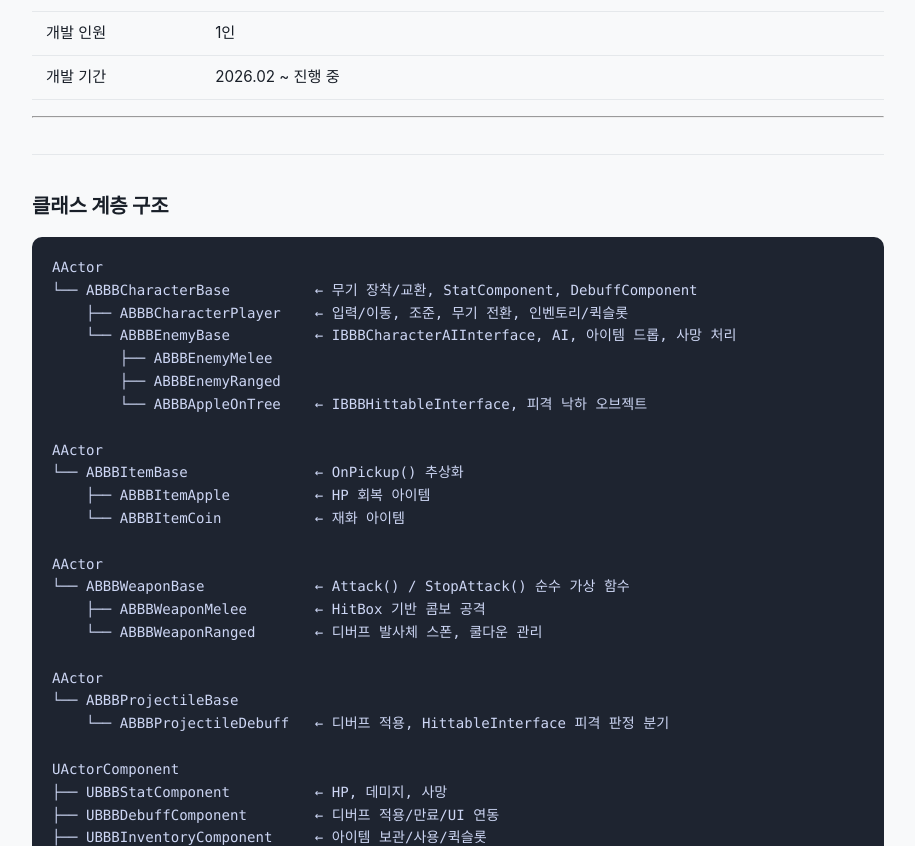
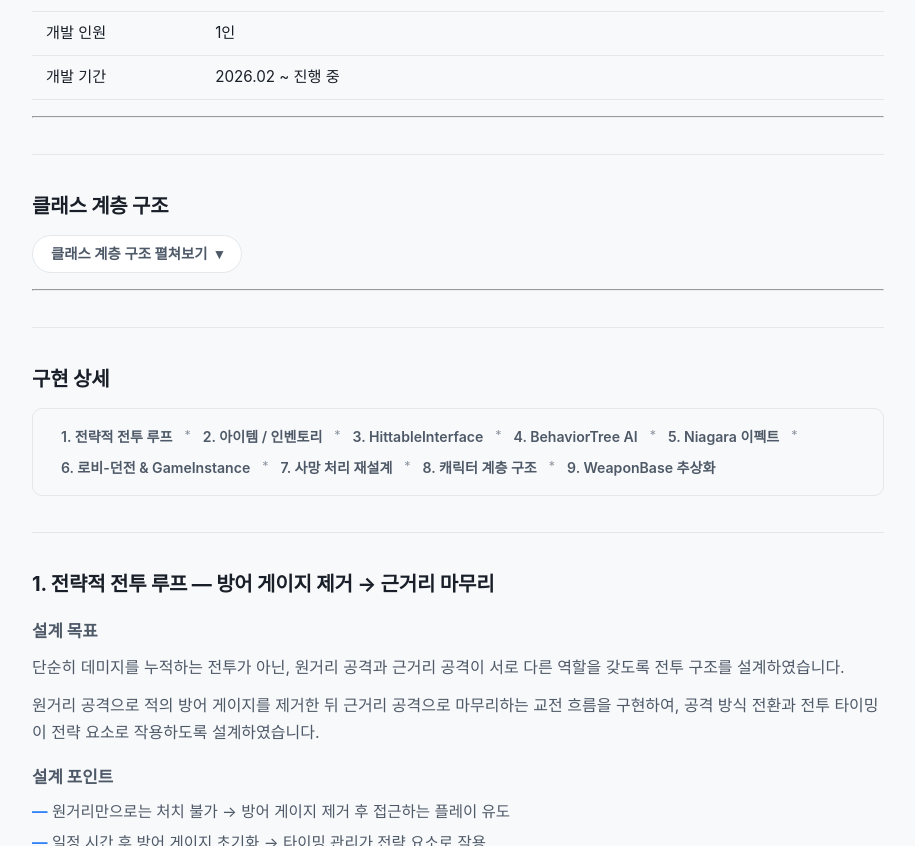
Before and after one commit to KimJinsun610/KimJinsun610.github.io, a Jekyll site: the page built from projects/project-bbb.md, in a window 1280 px wide, cut to the strip 558-1404 px from the top of the page. Shown: the whole strip, without its empty margins (182-1097 px from the left). Built offline with Jekyll 4.4.1, drawn with Linux system fonts in a browser that asks for light colours; some web fonts are replaced; some of the changed text lies outside the part shown.

Commit message:
update bbb

````diff
--- a/assets/css/portfolio.css
+++ b/assets/css/portfolio.css
@@ -403,6 +403,34 @@ body {
 
 .page-body h2:first-child { border-top: none; padding-top: 0; margin-top: 0; }
 
+/* ── Collapsible block (class hierarchy 등) ─── */
+.page-body details.collapse-block {
+  margin-bottom: 16px;
+}
+
+.page-body details.collapse-block summary {
+  list-style: none;
+  width: fit-content;
+}
+
+.page-body details.collapse-block summary::-webkit-details-marker {
+  display: none;
+}
+
+.page-body details.collapse-block summary .chevron {
+  display: inline-block;
+  margin-left: 2px;
+  transition: transform 0.2s ease;
+}
+
+.page-body details.collapse-block[open] summary .chevron {
+  transform: rotate(180deg);
+}
+
+.page-body details.collapse-block[open] summary {
+  margin-bottom: 4px;
+}
+
 .page-body h3 {
   font-size: 1.05rem;         /* 0.95 → 1.05 */
   font-weight: 700;
--- a/projects/project-bbb.md
+++ b/projects/project-bbb.md
@@ -26,6 +26,9 @@ permalink: /projects/project-bbb/
 ---
 
 ## 클래스 계층 구조
+
+<details class="collapse-block" markdown="1">
+<summary class="btn">클래스 계층 구조 펼쳐보기 <span class="chevron">▾</span></summary>
 
 ```
 AActor
@@ -69,6 +72,8 @@ Blueprint Interface
 └── BPI_Interactable            ← 로비 상호작용 오브젝트(BP_DeliveryBox 등)에서 구현
 
 ```
+
+</details>
 
 ---
 
````
